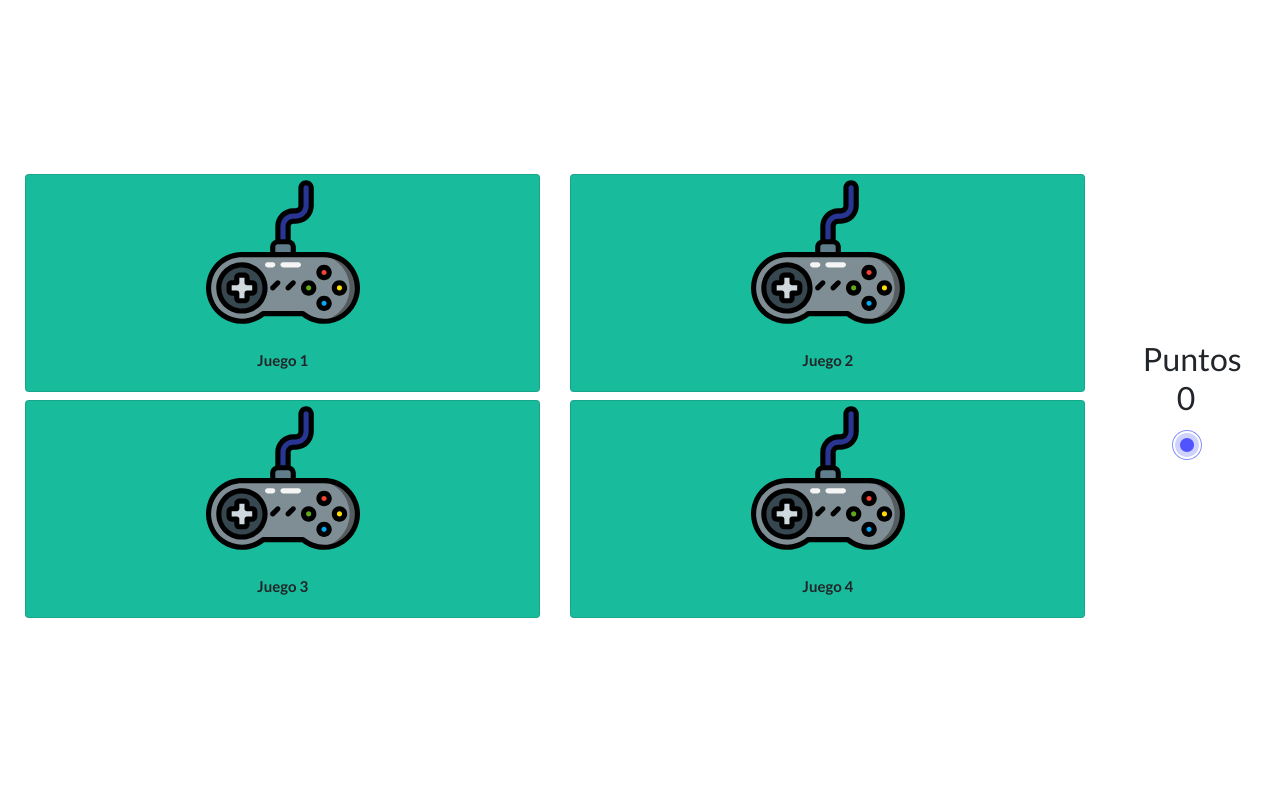
After one commit to aguilar3061/Proyecto1Recomerssem, a PHP site: page /PAGINAS/JUEGOS/juegos.php in a window 1280 px wide. The commit adds this page. Run offline with PHP 8.4, Linux system fonts and the light colour scheme.

Commit message:
OFERTAS Y JUEGOSA CABAADAS
falta programar algunas cossillas, la malloria ya esta programaa

```diff
--- /dev/null
+++ b/RECOMENSSEM/PAGINAS/JUEGOS/juegos.php
@@ -0,0 +1,102 @@
+
+
+<?php
+
+?>
+
+
+
+<html>
+	<head>
+
+		<!-- <link rel="stylesheet" href="style/stilos.css"> -->
+		<!-- <script src="js/script.js"></script> -->
+		<link rel="stylesheet" href="../../style/bootstrap.min.css">
+		<link rel="stylesheet" href="../../style/juegos.css">
+
+
+
+
+	</head>
+	<body>
+
+
+		<br>
+		<div class="mr-1 row row-cols-1 row-cols-sm-2 row-cols-md-2 row-cols-lg-2 row-cols-xl-2" style="margin: 10px; text-align: center;">
+			<?php
+
+			?>
+				<div class="col mb-2 " onclick="" style="cursor: pointer;">
+					<div class="card  bg-success"  >
+
+							<img src="/RECOMENSSEM/media/IMGjuego.svg" alt="Enviar formulario" width="30%" height="50%" style=" display:block; margin:auto;">
+
+							<div class="card-body">
+								<strong> Juego 1</strong>
+								<br>
+							</div>
+
+
+					</div>
+				</div>
+				<div class="col mb-2 " onclick="" style="cursor: pointer;">
+					<div class="card  bg-success"  >
+
+							<img src="/RECOMENSSEM/media/IMGjuego.svg" alt="Enviar formulario" width="30%" height="50%" style=" display:block; margin:auto;">
+
+							<div class="card-body">
+								<strong> Juego 2</strong>
+								<br>
+							</div>
+
+
+					</div>
+				</div>
+				<div class="col mb-2 " onclick="" style="cursor: pointer;">
+					<div class="card  bg-success"  >
+
+							<img src="/RECOMENSSEM/media/IMGjuego.svg" alt="Enviar formulario" width="30%" height="50%" style=" display:block; margin:auto;">
+
+							<div class="card-body">
+								<strong> Juego 3</strong>
+								<br>
+							</div>
+
+
+					</div>
+				</div>
+				<div class="col mb-2 " onclick="" style="cursor: pointer;">
+					<div class="card  bg-success"  >
+
+							<img src="/RECOMENSSEM/media/IMGjuego.svg" alt="Enviar formulario" width="30%" height="50%" style=" display:block; margin:auto;">
+
+							<div class="card-body">
+								<strong> Juego 4</strong>
+								<br>
+							</div>
+
+
+					</div>
+				</div>
+			<?php
+
+			?>
+
+		</div>
+
+
+		<div id="puntos">
+			<h3> 	Puntos 0 	<?php  ?> &nbsp </h3>
+			<img src="/RECOMENSSEM/media/IMGpuntos.svg" width="30px" height="30px"  >
+		</div>
+
+
+
+
+
+	</body>
+	<script src="https://code.jquery.com/jquery-3.5.1.slim.min.js" integrity="sha384-DfXdz2htPH0lsSSs5nCTpuj/zy4C+OGpamoFVy38MVBnE+IbbVYUew+OrCXaRkfj" crossorigin="anonymous"></script>
+	<script src="https://cdn.jsdelivr.net/npm/popper.js@1.16.1/dist/umd/popper.min.js" integrity="sha384-9/reFTGAW83EW2RDu2S0VKaIzap3H66lZH81PoYlFhbGU+6BZp6G7niu735Sk7lN" crossorigin="anonymous"></script>
+	<script src="https://cdn.jsdelivr.net/npm/bootstrap@4.5.3/dist/js/bootstrap.min.js" integrity="sha384-w1Q4orYjBQndcko6MimVbzY0tgp4pWB4lZ7lr30WKz0vr/aWKhXdBNmNb5D92v7s" crossorigin="anonymous"></script>
+
+</html>
--- a/RECOMENSSEM/PAGINAS/OFERTAS/ofertas.php
+++ b/RECOMENSSEM/PAGINAS/OFERTAS/ofertas.php
@@ -4,7 +4,7 @@
     require_once("..\..\php_librarys\bd.php");
 	$listaOfertas = selectOferta();
 
-	$admin = true;
+	$admin = false;
 
 ?>
 
@@ -35,8 +35,8 @@
 				foreach ($listaOfertas as $oferta){
 			?>
 
-				<div class="col mb-4">
-					<div class="card h-100" >
+				<div class="col mb-4 "  onclick="" style="cursor: pointer;">
+					<div class="card h-100 bg-light" >
 						<center>
 							<img src="/RECOMENSSEM/media/IMGoferta.png" width="80%" >
 
--- /dev/null
+++ b/RECOMENSSEM/style/juegos.css
@@ -0,0 +1,19 @@
+
+body{
+    display: flex;
+    justify-content: center;
+    align-items: center;
+}
+
+
+#puntos{
+
+    text-align: center;
+    margin: 3%
+
+}
+
+img{
+    margin-top: 5px;
+    margin-right: 10%;
+}
```
Also changed, not shown: RECOMENSSEM/media/IMGjuego.svg (added), RECOMENSSEM/media/IMGpuntos.svg (added), 1 other file.
